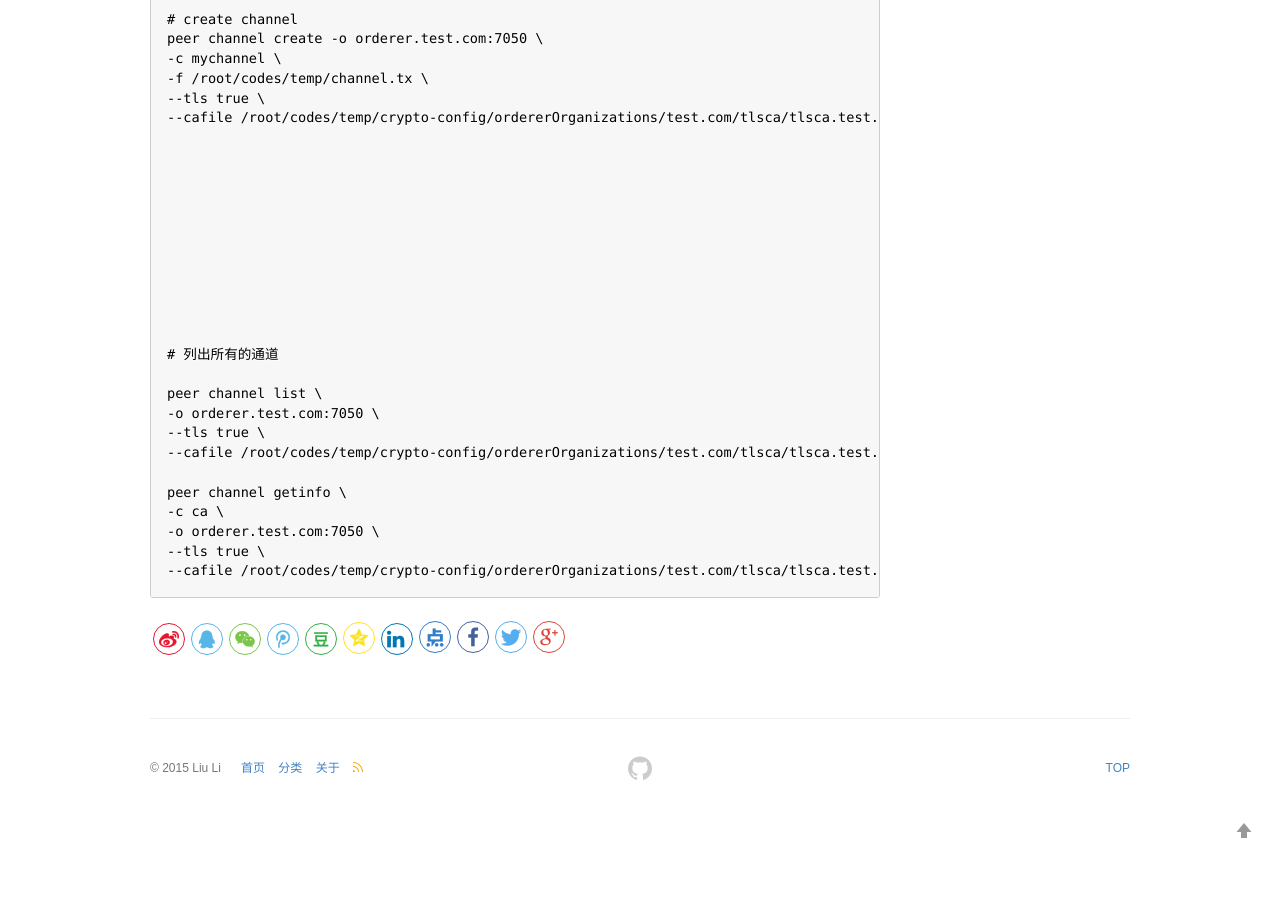
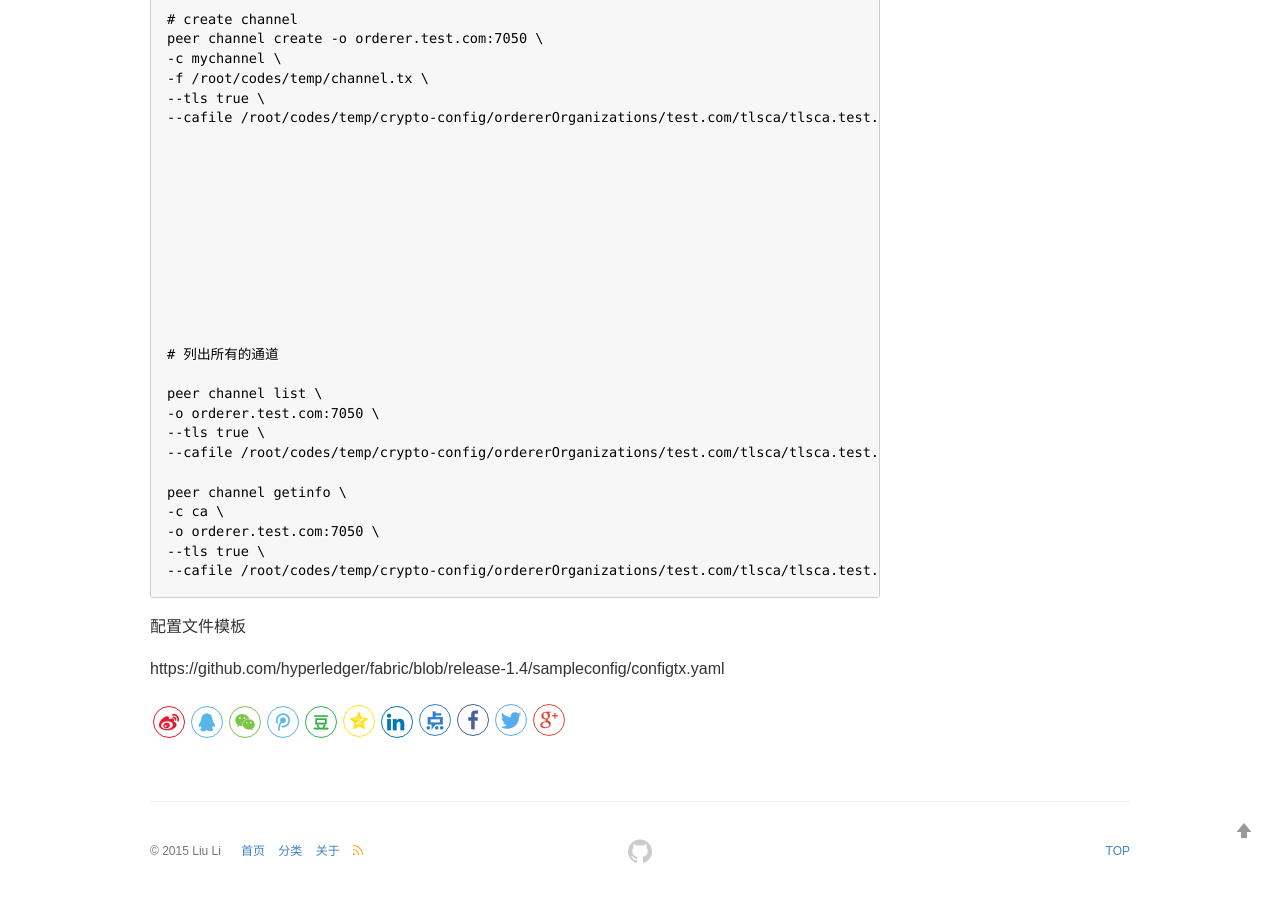
Before and after one commit to nox60/nox60.github.io, a Jekyll site: the page built from _posts/2019-8-28-Hyperledger-例子.md, in a window 1280 px wide and 900 px high, scrolled down 1055 px. Built offline with Jekyll 4.4.1, drawn with Linux system fonts in a browser that asks for light colours; our own code applies the rules of GitHub Pages for plain Markdown files; comment, search, counter and statistics services are not loaded; before the commit the page ends 1872 px from its top, so only the background shows below that.

Commit message:
Modified files

````diff
--- a/_posts/2019-8-28-Hyperledger-例子.md
+++ b/_posts/2019-8-28-Hyperledger-例子.md
@@ -71,3 +71,9 @@ peer channel getinfo \
 --tls true \
 --cafile /root/codes/temp/crypto-config/ordererOrganizations/test.com/tlsca/tlsca.test.com-cert.pem
 ```
+
+
+
+配置文件模板
+
+https://github.com/hyperledger/fabric/blob/release-1.4/sampleconfig/configtx.yaml
````
